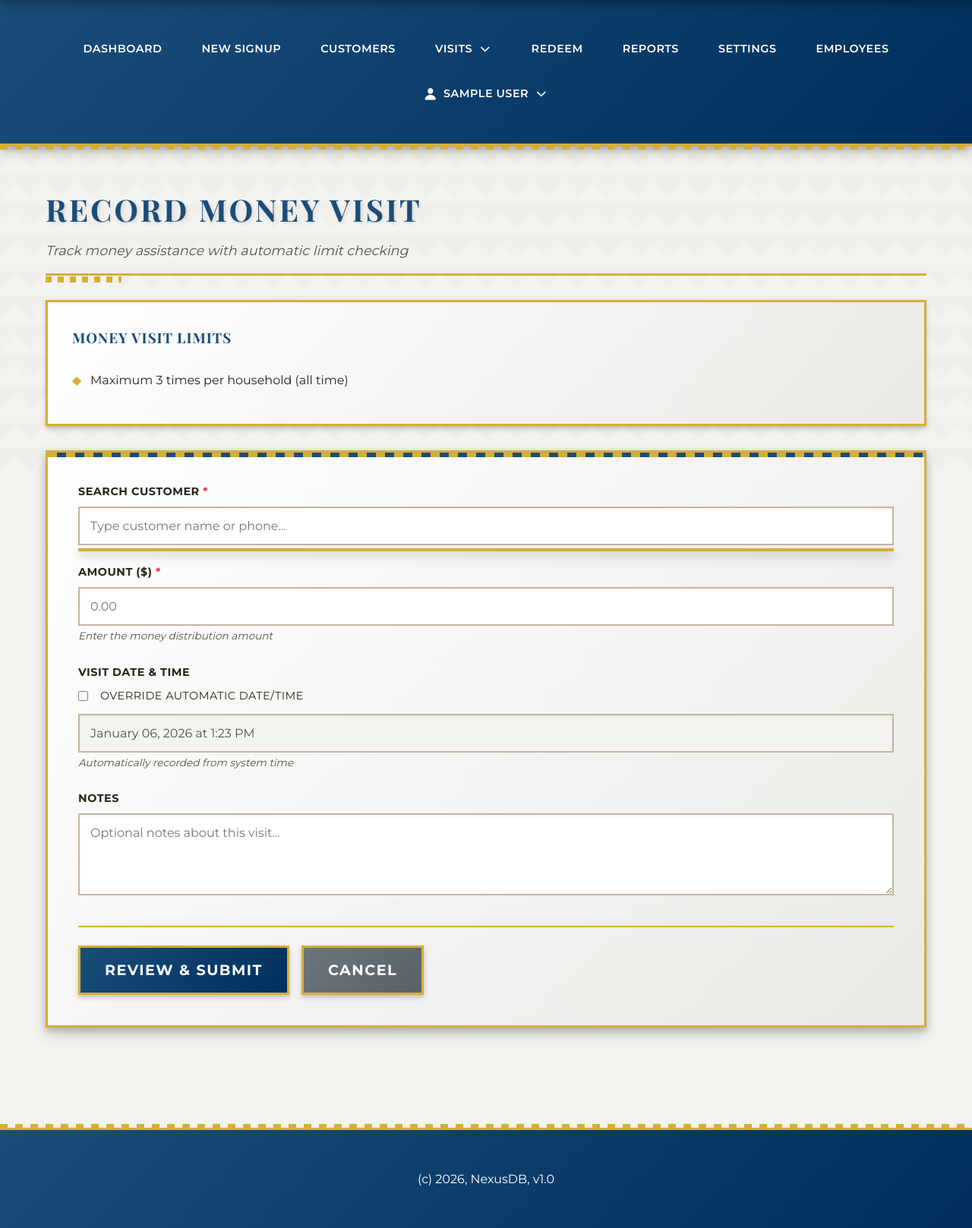
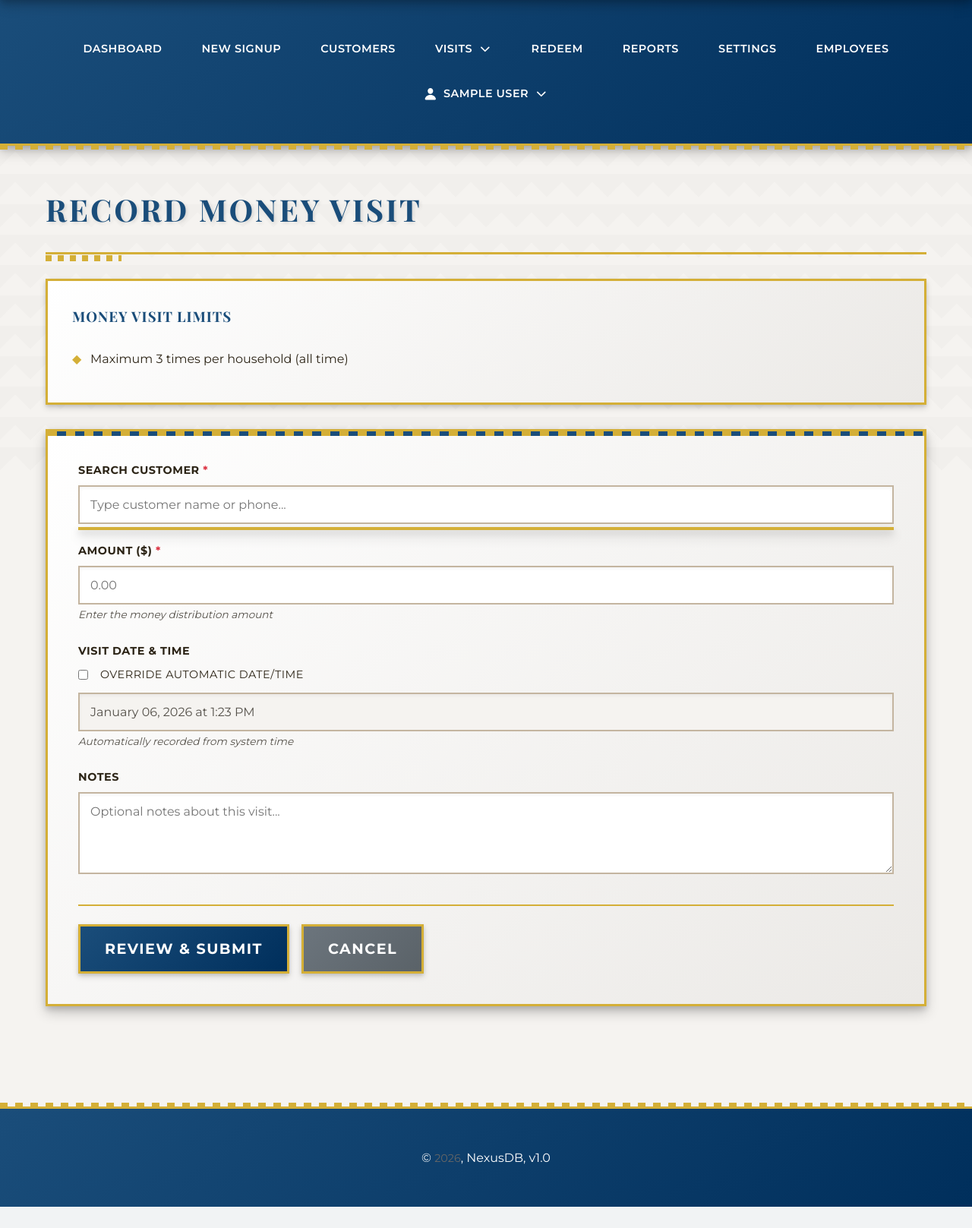
Before and after one commit to f-garren/svdpdb2, a PHP site: page /visits_money.php in a window 1280 px wide. Shown: the part 171-1788 px from the top of the page at 76% size. After the commit the page ends 1760 px from the top, so only its background shows below. Run offline with PHP 8.4, Linux system fonts and the light colour scheme; the visitor is signed in with stand-in values (Sample User, id 1); data comes from the database, SQL or seed files in the repository; some libraries are stand-ins or nearby versions.

Commit message:
misc changes

```diff
--- a/footer.php
+++ b/footer.php
@@ -1,7 +1,7 @@
     </main>
     <footer class="footer">
         <div class="container">
-            <p>(c) <?php echo date('Y'); ?>, <?php echo htmlspecialchars(getSetting('organization_name', 'NexusDB')); ?>, v1.0</p>
+            <p>&copy; <span style="font-size: 0.9em; color: #666;"><?php echo date('Y'); ?></span>, <?php echo htmlspecialchars(getSetting('organization_name', 'NexusDB')); ?>, v1.0</p>
         </div>
     </footer>
 </body>
--- a/index.php
+++ b/index.php
@@ -12,7 +12,6 @@ include 'header.php';
 <div class="container">
     <div class="page-header">
         <h1><?php echo htmlspecialchars(getSetting('organization_name', 'NexusDB')); ?> Dashboard</h1>
-        <p class="lead">Food Distribution Service Management System</p>
     </div>
 
     <div class="action-buttons" style="display: grid; grid-template-columns: repeat(auto-fit, minmax(200px, 1fr)); gap: 1.5rem; margin-bottom: 2rem;">
--- a/visits_money.php
+++ b/visits_money.php
@@ -125,7 +125,6 @@ include 'header.php';
 <div class="container">
     <div class="page-header">
         <h1>Record Money Visit</h1>
-        <p class="lead">Track money assistance with automatic limit checking</p>
     </div>
 
     <?php if ($error): ?>
--- a/visits_voucher.php
+++ b/visits_voucher.php
@@ -132,7 +132,6 @@ include 'header.php';
 <div class="container">
     <div class="page-header">
         <h1>Create Voucher</h1>
-        <p class="lead">Create a new voucher for a customer</p>
     </div>
 
     <?php if ($error): ?>
```
